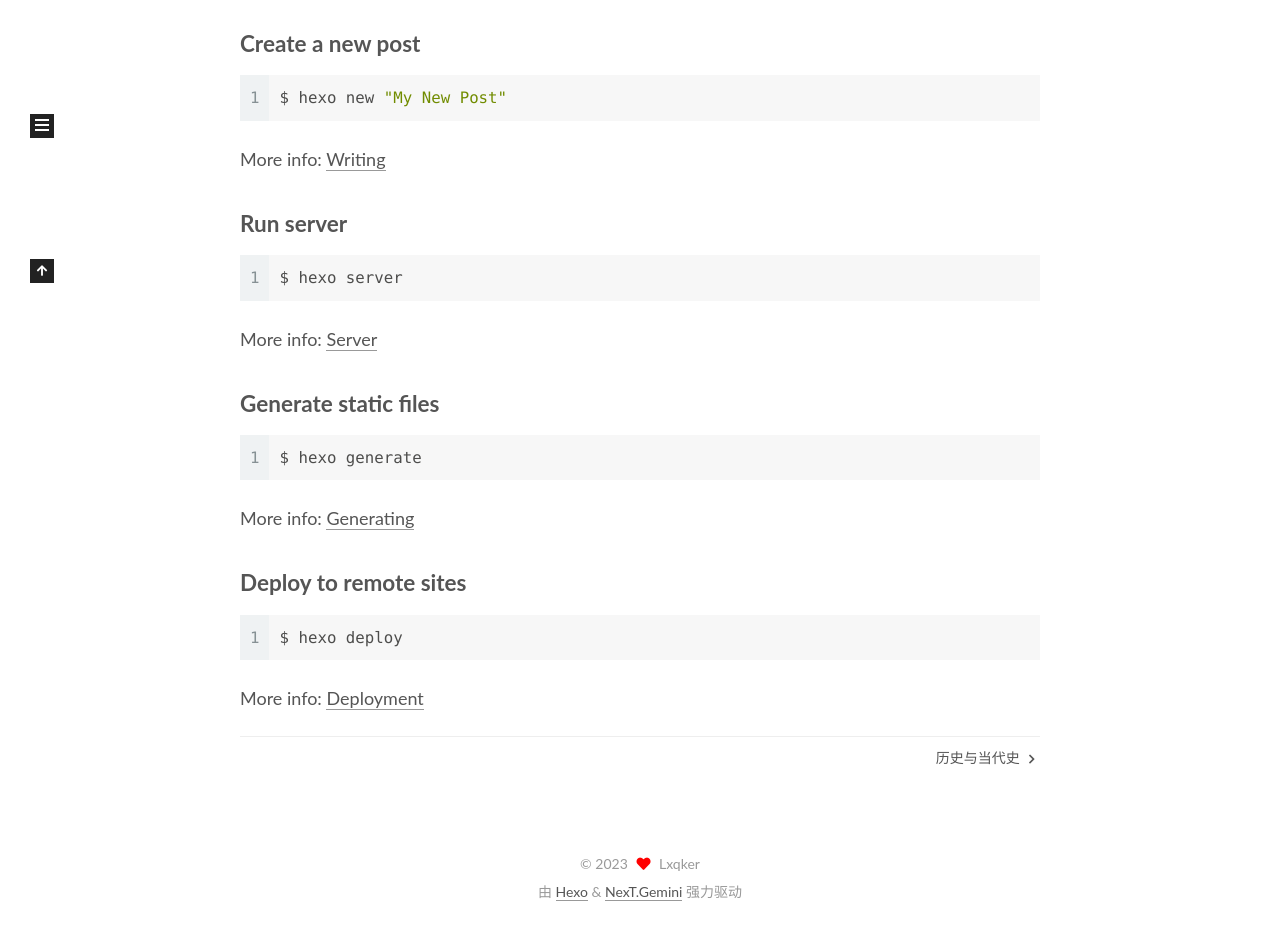
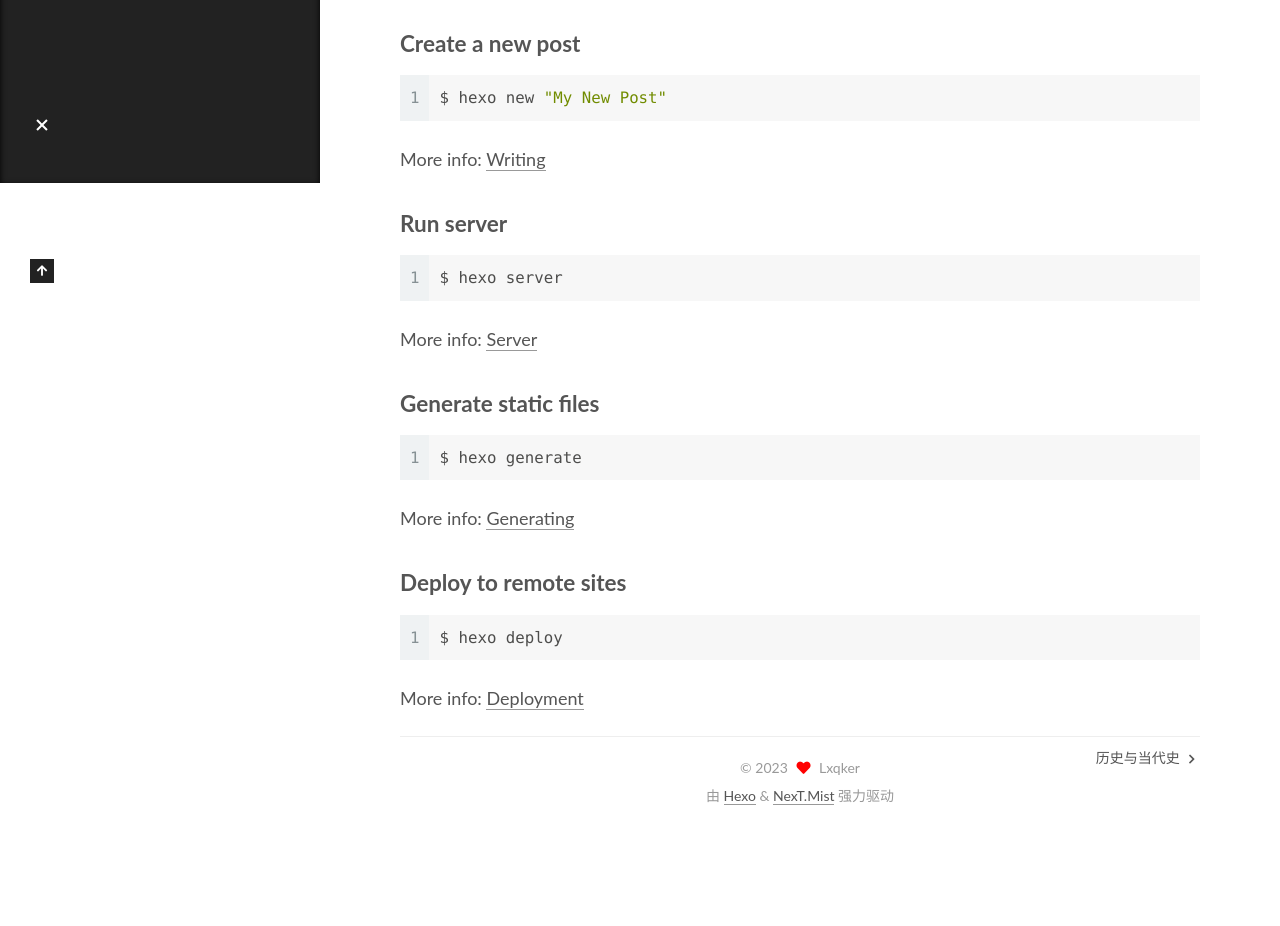
Before and after one commit to lxqker/lxqker.github.io, a plain HTML site: page 2023/01/01/hello-world/index.html in a window 1280 px wide. Shown: the part 617-1543 px from the top of the page. After the commit the page ends 1447 px from the top, so only its background shows below. Drawn offline with Linux system fonts and the light colour scheme.

Commit message:
Site updated: 2023-01-03 13:09:51

```diff
--- a/2023/01/01/hello-world/index.html
+++ b/2023/01/01/hello-world/index.html
@@ -17,7 +17,7 @@
 
 <script id="hexo-configurations">
     var NexT = window.NexT || {};
-    var CONFIG = {"hostname":"example.com","root":"/","scheme":"Gemini","version":"7.8.0","exturl":false,"sidebar":{"position":"left","display":"post","padding":18,"offset":12,"onmobile":false},"copycode":{"enable":false,"show_result":false,"style":null},"back2top":{"enable":true,"sidebar":false,"scrollpercent":false},"bookmark":{"enable":false,"color":"#222","save":"auto"},"fancybox":false,"mediumzoom":false,"lazyload":false,"pangu":false,"comments":{"style":"tabs","active":null,"storage":true,"lazyload":false,"nav":null},"algolia":{"hits":{"per_page":10},"labels":{"input_placeholder":"Search for Posts","hits_empty":"We didn't find any results for the search: ${query}","hits_stats":"${hits} results found in ${time} ms"}},"localsearch":{"enable":false,"trigger":"auto","top_n_per_article":1,"unescape":false,"preload":false},"motion":{"enable":true,"async":false,"transition":{"post_block":"fadeIn","post_header":"slideDownIn","post_body":"slideDownIn","coll_header":"slideLeftIn","sidebar":"slideUpIn"}}};
+    var CONFIG = {"hostname":"example.com","root":"/","scheme":"Mist","version":"7.8.0","exturl":false,"sidebar":{"position":"left","display":"post","padding":18,"offset":12,"onmobile":false},"copycode":{"enable":false,"show_result":false,"style":null},"back2top":{"enable":true,"sidebar":false,"scrollpercent":false},"bookmark":{"enable":false,"color":"#222","save":"auto"},"fancybox":false,"mediumzoom":false,"lazyload":false,"pangu":false,"comments":{"style":"tabs","active":null,"storage":true,"lazyload":false,"nav":null},"algolia":{"hits":{"per_page":10},"labels":{"input_placeholder":"Search for Posts","hits_empty":"We didn't find any results for the search: ${query}","hits_stats":"${hits} results found in ${time} ms"}},"localsearch":{"enable":false,"trigger":"auto","top_n_per_article":1,"unescape":false,"preload":false},"motion":{"enable":true,"async":false,"transition":{"post_block":"fadeIn","post_header":"slideDownIn","post_body":"slideDownIn","coll_header":"slideLeftIn","sidebar":"slideUpIn"}}};
   </script>
 
   <meta name="description" content="Welcome to Hexo! This is your very first post. Check documentation for more info. If you get any problems when using Hexo, you can find the answer in troubleshooting or you can ask me on GitHub. Quick">
@@ -335,7 +335,7 @@
   </span>
   <span class="author" itemprop="copyrightHolder">Lxqker</span>
 </div>
-  <div class="powered-by">由 <a href="https://hexo.io/" class="theme-link" rel="noopener" target="_blank">Hexo</a> & <a href="https://theme-next.org/" class="theme-link" rel="noopener" target="_blank">NexT.Gemini</a> 强力驱动
+  <div class="powered-by">由 <a href="https://hexo.io/" class="theme-link" rel="noopener" target="_blank">Hexo</a> & <a href="https://mist.theme-next.org/" class="theme-link" rel="noopener" target="_blank">NexT.Mist</a> 强力驱动
   </div>
 
 
@@ -361,7 +361,7 @@
 <script src="/js/motion.js"></script>
 
 
-<script src="/js/schemes/pisces.js"></script>
+<script src="/js/schemes/muse.js"></script>
 
 
 <script src="/js/next-boot.js"></script>
```
Also changed, not shown: 2023/01/02/历史与当代史/index.html (+3 -3 lines), archives/2023/01/index.html (+3 -3 lines), archives/2023/index.html (+3 -3 lines), archives/index.html (+3 -3 lines), categories/词句/index.html (+3 -3 lines), index.html (+3 -3 lines), tags/tag1/index.html (+3 -3 lines), tags/tag2/index.html (+3 -3 lines), tags/tag3/index.html (+3 -3 lines).
